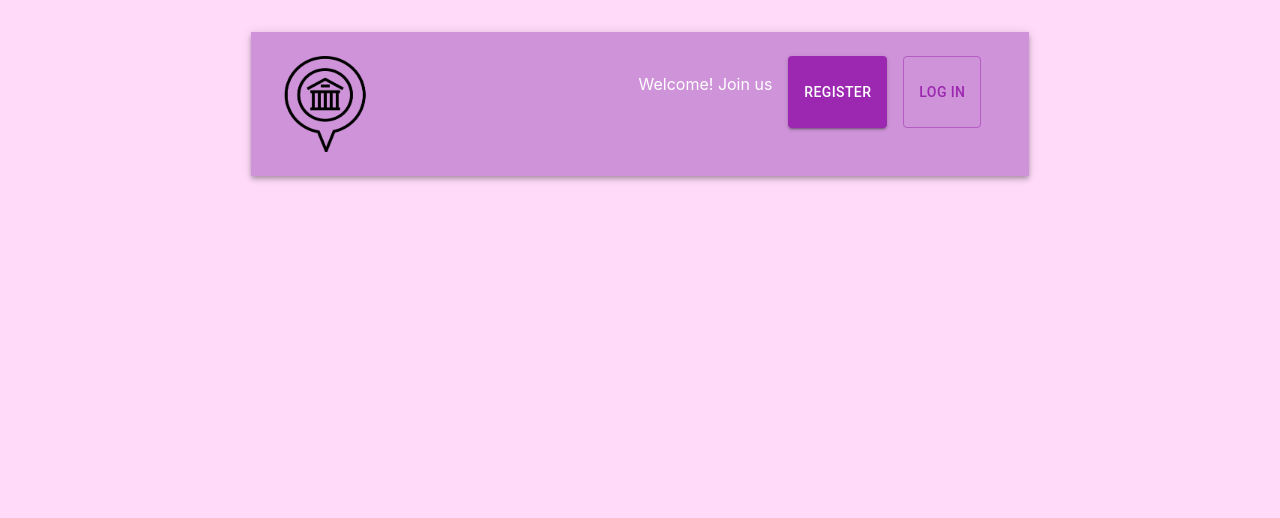
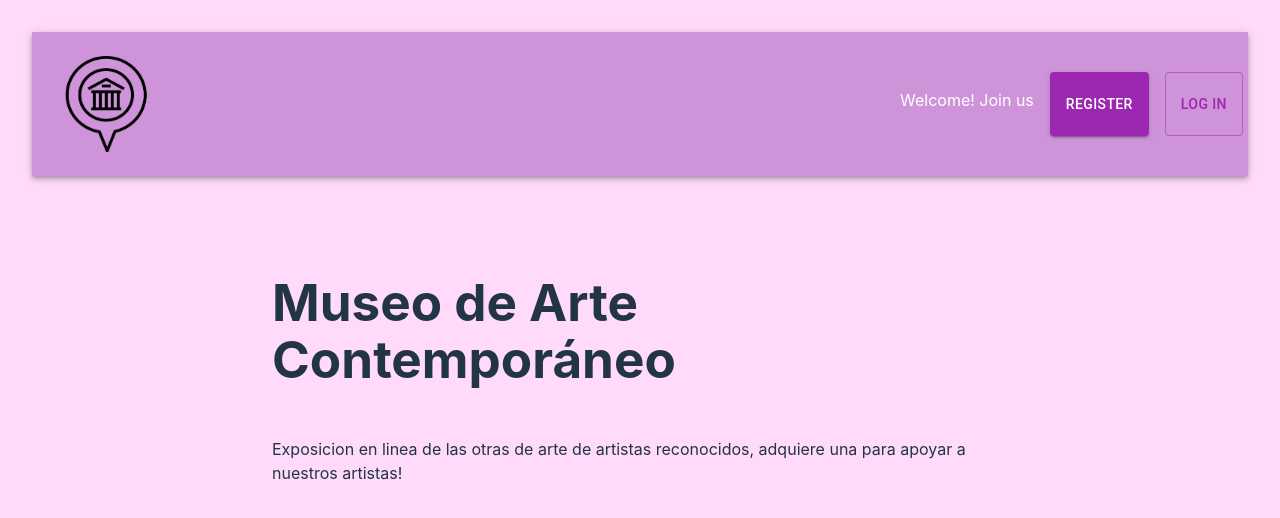
Before and after one commit to amontero1211/ProyectoBases, a React (Vite) app: page / in a window 1280 px wide. Shown: the top 518 px of the page. Built offline with nearby package versions, Linux system fonts and the light colour scheme.

Commit message:
Header 3.0+ Titulo

```diff
--- a/src/App.css
+++ b/src/App.css
@@ -10,7 +10,7 @@
   will-change: filter;
 }
 .logo:hover {
-  filter: drop-shadow(0 0 2em #f564ffaa);
+  filter: drop-shadow(0 0 2em #1d0036aa);
 }
 .Head {
   background-color: aqua;
--- a/src/App.jsx
+++ b/src/App.jsx
@@ -1,10 +1,12 @@
 import './App.css';
 import Header from './components/Header';
+import Welcome from './components/Welcome';
 
 function App() {
   return (
     <div className="App">
       <Header />
+      <Welcome />
     </div>
   );
 }
--- a/src/components/Header.jsx
+++ b/src/components/Header.jsx
@@ -5,14 +5,13 @@ import AppBar from '@mui/material/AppBar';
 function Header() {
   return (
     <AppBar position="static" style={{ background: '#ce93d8' }}>
-      <Box sx={{ display: 'flex', gap: 30 }}>
+      <Box sx={{ display: 'flex', gap: 90 }}>
         <img src="src/pictures/Museo.png" alt="Museo de Arte Contemporaneo" height={100} width={100} className="logo" />
         <Box sx={{
           display: 'flex',
           gap: 2,
-          marginTop: 3,
-          marginBottom: 6,
-          marginRight: 6,
+          marginTop: 5,
+          marginBottom: 5,
         }}
         >
           <p> Welcome! Join us</p>
--- /dev/null
+++ b/src/components/Welcome.jsx
@@ -0,0 +1,24 @@
+import Box from '@mui/material/Box';
+
+function Welcome() {
+  return (
+    <Box sx={{
+      display: 'flex',
+      flexDirection: 'column',
+      alignItems: 'center',
+      marginLeft: 30,
+      marginRight: 30,
+      marginTop: 8,
+    }}
+    >
+      <h1>Museo de Arte Contemporáneo</h1>
+      <p>
+        Exposicion en linea de las otras de
+        arte de artistas reconocidos, adquiere
+        una para apoyar a nuestros artistas!
+      </p>
+    </Box>
+  );
+}
+
+export default Welcome;
--- a/src/index.css
+++ b/src/index.css
@@ -53,7 +53,7 @@ button {
   transition: border-color 0.25s;
 }
 button:hover {
-  border-color: #646cff;
+  border-color: #8104e1;
 }
 button:focus,
 button:focus-visible {
```
